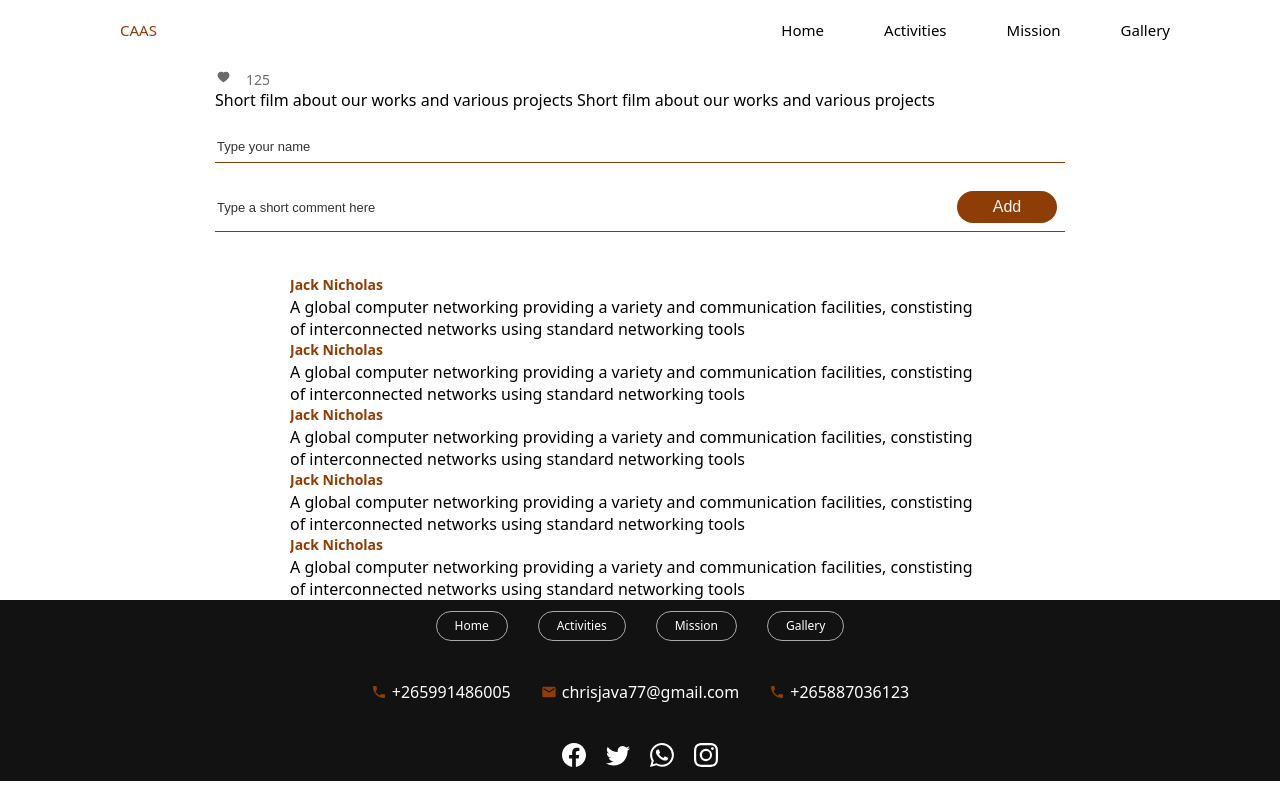
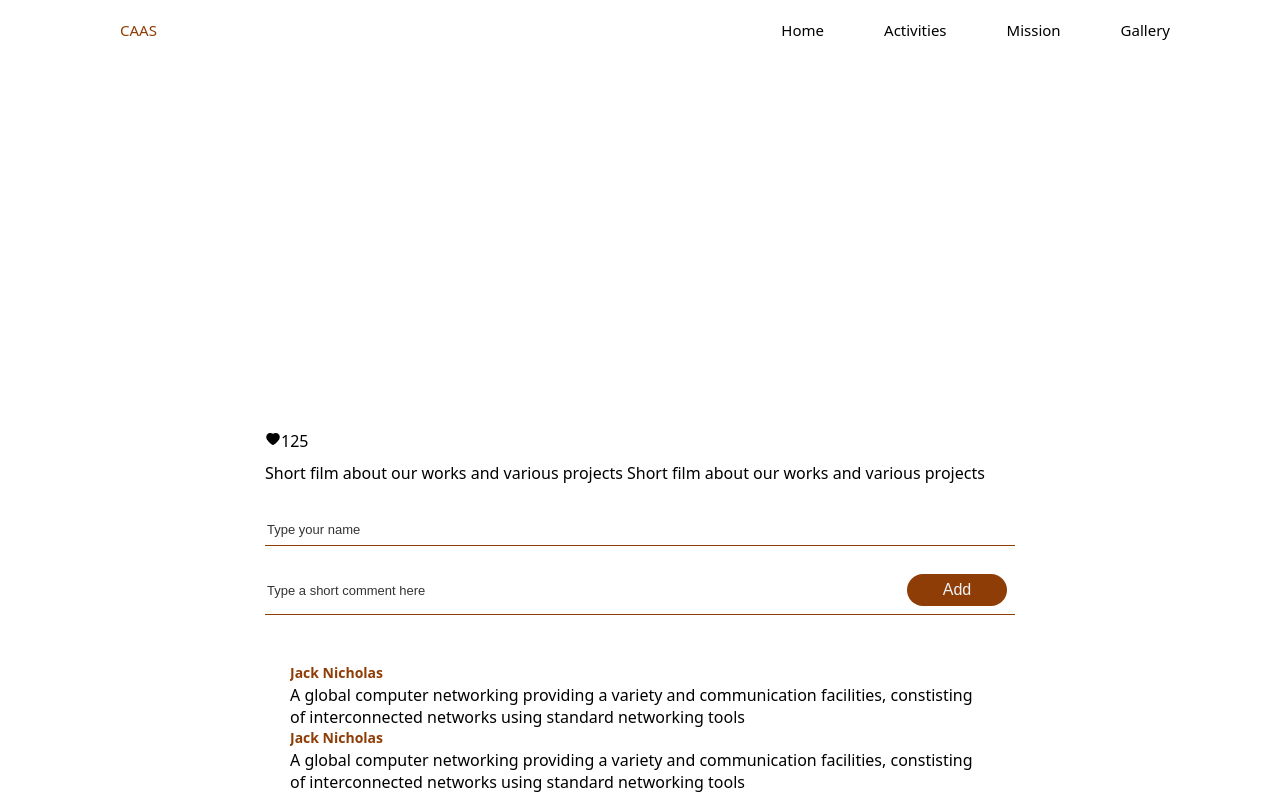
Before and after one commit to GiftChrisJava/animaters, a Next.js app: page /gallery/videos/1 in a window 1280 px wide. Shown: the top 795 px of the page. Built offline with nearby package versions, Linux system fonts and the light colour scheme.

Commit message:
styling vid player

```diff
--- a/src/app/gallery/videos/[id]/page.jsx
+++ b/src/app/gallery/videos/[id]/page.jsx
@@ -89,14 +89,14 @@ export default function Page({ params }) {
       <div className={styles.play_container}>
         <div className={styles.row}>
           <div className={styles.play_video}>
-            <div className={styles.play_video}>
               <ReactPlayer
+		className={styles.video}
                 url={video.url}
                 controls
-                width="100%"
-                height="100%"
+
               />
-            </div>
+	 </div>
+
 
             <div className={styles.play_vid_info}>
               <span className={styles.span}>
@@ -195,7 +195,7 @@ export default function Page({ params }) {
                 </div>
               </div>
             </div>
-          </div>
+
         </div>
       </div>
     </div>
--- a/src/app/gallery/videos/[id]/page.module.css
+++ b/src/app/gallery/videos/[id]/page.module.css
@@ -1,16 +1,24 @@
 /* ----- play video page ----- */
 .play_container {
   /* padding-left: 2%; */
-  max-width: 850px;
+  max-width: 750px;
   margin: 0 auto;
 }
 
 .play_video {
   flex-basis: 100%;
+height:720px;
+}
+
+.row{
+display : flex;
+flex-direction : column;
+gap: 10px;
 }
 
 .play_video .video {
   width: 100%;
+  height:auto;
 }
 
 .play_video .play_vid_info {
```
